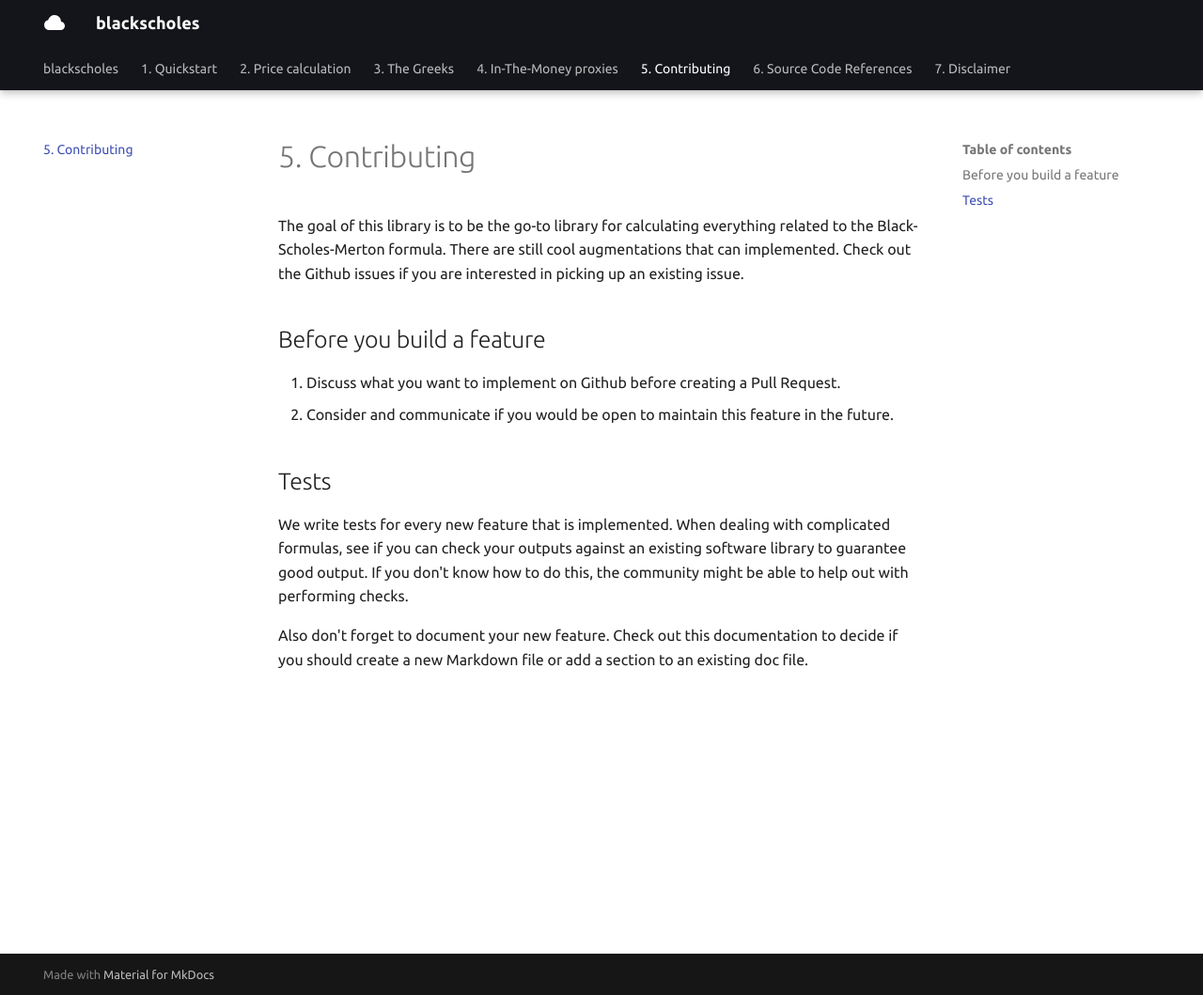
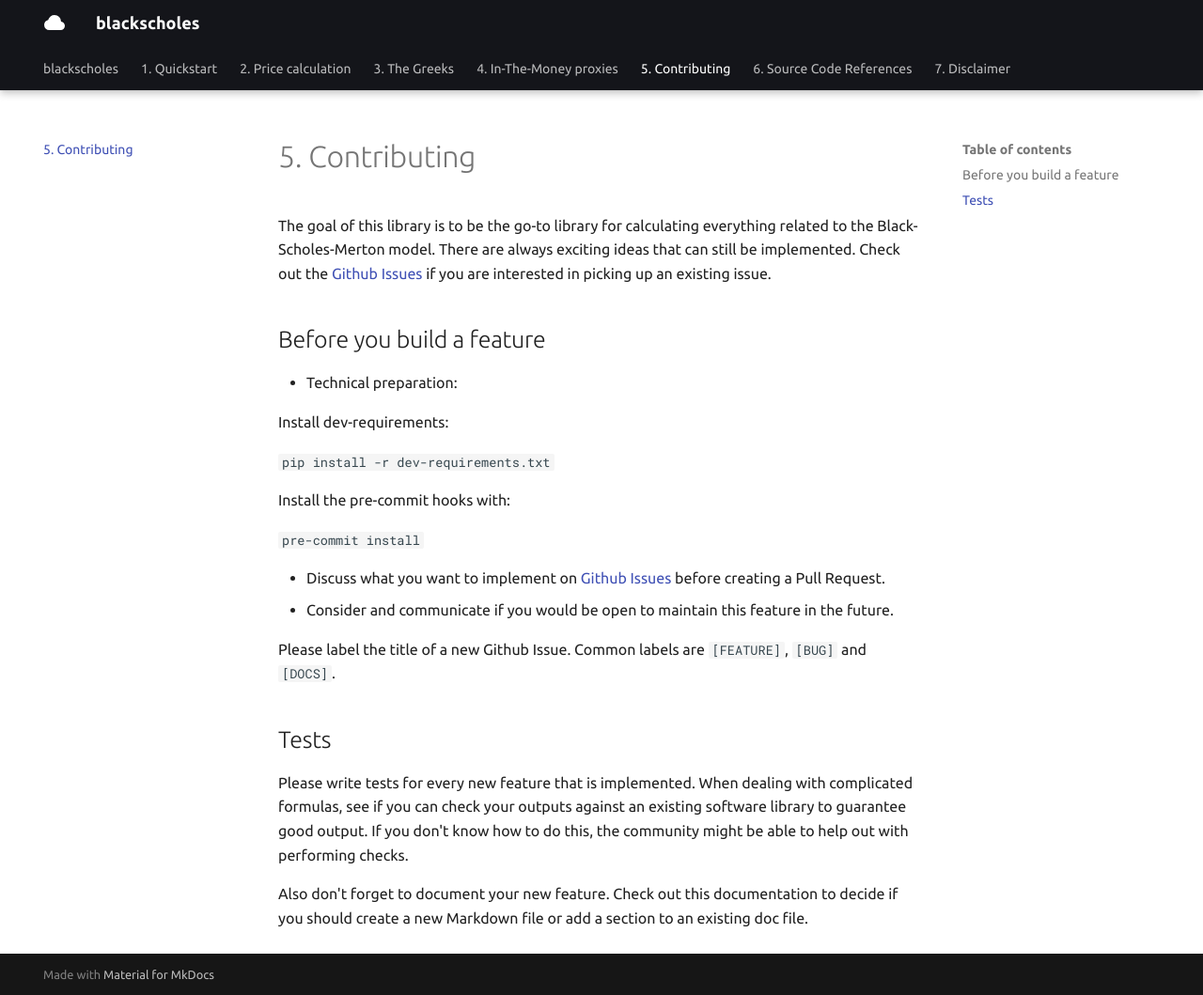
Before and after one commit to CarloLepelaars/blackscholes, an MkDocs documentation site: the page built from docs/5. contributing.md, in a window 1280 px wide and 1059 px high. Shown: the whole window at 94% size. Built offline with MkDocs 1.6.1 and Material for MkDocs 9.7.7, drawn with Linux system fonts in a browser that asks for light colours.

Commit message:
Restructuring of docs

```diff
--- a/docs/5. contributing.md
+++ b/docs/5. contributing.md
@@ -1,16 +1,29 @@
 # 5. Contributing
 
 The goal of this library is to be the go-to library
-for calculating everything related to the Black-Scholes-Merton formula.
-There are still cool augmentations that can implemented.
-Check out the Github issues if you are interested in picking up an existing issue.
+for calculating everything related to the Black-Scholes-Merton model.
+There are always exciting ideas that can still be implemented.
+Check out the [Github Issues](https://github.com/CarloLepelaars/blackscholes/issues) if you are interested in picking up an existing issue.
 
 ## Before you build a feature
-1. Discuss what you want to implement on Github before creating a Pull Request.
-2. Consider and communicate if you would be open to maintain this feature in the future.
+
+- Technical preparation:
+
+Install dev-requirements:
+
+`pip install -r dev-requirements.txt`
+
+Install the pre-commit hooks with:
+
+`pre-commit install`
+
+- Discuss what you want to implement on [Github Issues](https://github.com/CarloLepelaars/blackscholes/issues) before creating a Pull Request.
+- Consider and communicate if you would be open to maintain this feature in the future.
+
+Please label the title of a new Github Issue. Common labels are `[FEATURE]`, `[BUG]` and `[DOCS]`.
 
 ## Tests
-We write tests for every new feature that is implemented.
+Please write tests for every new feature that is implemented.
 When dealing with complicated formulas, see if you can check your outputs
 against an existing software library to guarantee good output.
 If you don't know how to do this, the community might be able to help out with performing checks.
```
Also changed, not shown: docs/index.md (+0 -16 lines), .github/README.MD.
